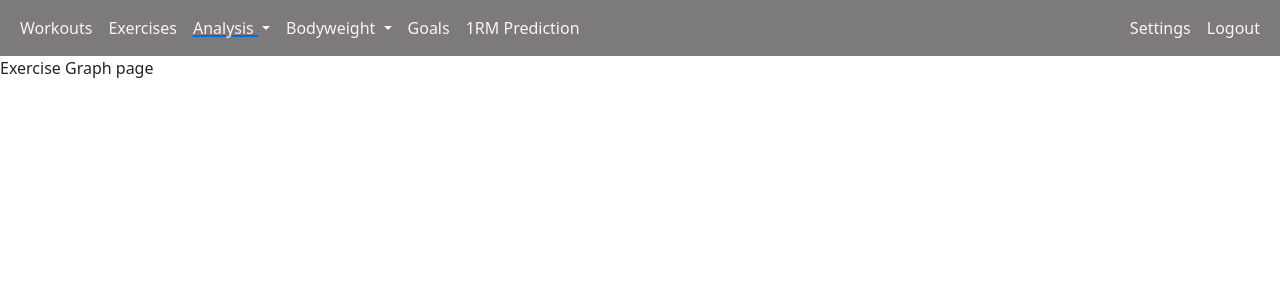
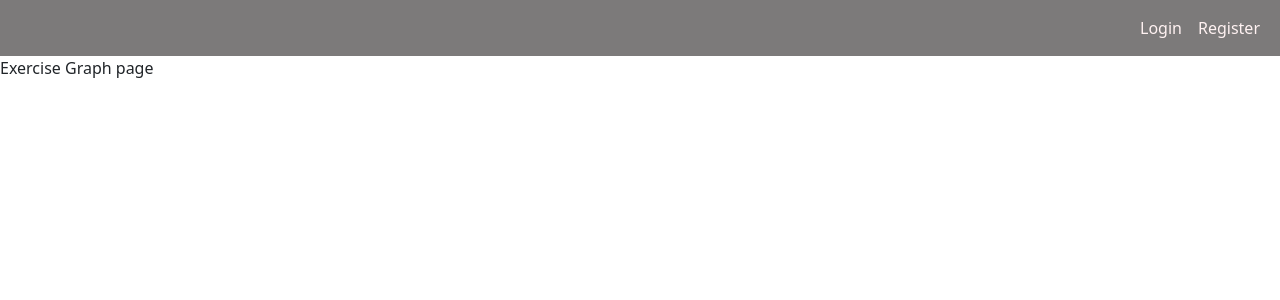
Before and after one commit to asbc0001/AaravCCSNEA777, a Flask app: page /exercise_graph in a window 1280 px wide. Shown: the top 300 px of the page. Run offline with Flask 3, Linux system fonts and the light colour scheme.

Commit message:
Unauthenticated navbar

```diff
--- a/app.py
+++ b/app.py
@@ -148,7 +148,7 @@ def Index():
 
 @app.route('/workouts')
 def Workouts():
-    return render_template("layout.html")
+    return render_template("workouts.html")
 
 @app.route('/exercises')
 def Exercises():
--- a/static/styles.css
+++ b/static/styles.css
@@ -34,6 +34,7 @@
             text-decoration-thickness: 2px;
         }
 
+        /* Change the style of the drop-down menu */
         .dropdown-menu {
             background-color: #7c7a7a;
             border: 1px solid #4fa4ff;
--- a/templates/exercise_graph.html
+++ b/templates/exercise_graph.html
@@ -1,6 +1,8 @@
+<!-- Template for exercise_graph page -->
 {% extends "layout.html" %} <!--This page's content extends from the placeholder defined in layout.html-->
 
-{% block title %} <!--Specify the page title to be shown in the browser tab-->
+<!--Specify the page title to be shown in the browser tab-->
+{% block title %}
     Exercise Graph
 {% endblock %}
 
--- a/templates/layout.html
+++ b/templates/layout.html
@@ -28,51 +28,15 @@
             </button>
             <!-- Collapsible navbar -->
             <div class="collapse navbar-collapse" id="navbarNav">
-                <!-- Navbar content for authenticated users-->
-                <!-- Left side tabs -->
-                <ul class="navbar-nav me-auto mb-2 mb-lg-0">
-                    <li class="nav-item {% if request.endpoint == 'Workouts' %}active{% endif %}">
-                        <a class="nav-link" href="{{ url_for('Workouts') }}">Workouts</a>
+                <!-- Navbar content for unauthenticated users-->
+                <!-- Right side tabs -->
+                <ul class="navbar-nav ms-auto">
+                    <li class="nav-item {% if request.endpoint == 'Login' %}active{% endif %}">
+                      <a class="nav-link" href="{{ url_for('Login') }}">Login</a>
                     </li>
-                    <li class="nav-item {% if request.endpoint == 'Exercises' %}active{% endif %}">
-                        <a class="nav-link" href="{{ url_for('Exercises') }}">Exercises</a>
-                    </li>
-                    <!-- Dropdown menu for Analysis section pages -->
-                    <li class="nav-item dropdown">
-                        <a class="nav-link {% if request.endpoint == 'Exercise_Graph' or request.endpoint == 'Workout_Graph' or request.endpoint == 'Workout_Chart' %}active{% endif %} dropdown-toggle" id="navbarDropdown" role="button" data-bs-toggle="dropdown" aria-expanded="false">
-                            Analysis
-                        </a>
-                        <div class="dropdown-menu" aria-labelledby="navbarDropdown">
-                            <a class="dropdown-item {% if request.endpoint == 'Exercise_Graph'%}active{% endif %}" href="{{ url_for('Exercise_Graph') }}">Exercise Graph</a>
-                            <a class="dropdown-item {% if request.endpoint == 'Workout_Graph'%}active{% endif %}" href="{{ url_for('Workout_Graph') }}">Workout Graph</a>
-                            <a class="dropdown-item {% if request.endpoint == 'Workout_Chart'%}active{% endif %}" href="{{ url_for('Workout_Chart') }}">Workout Breakdown Chart</a>
-                        </div>
-                    </li>
-                    <!-- Dropdown menu for Bodyweight section pages -->
-                    <li class="nav-item dropdown">
-                        <a class="nav-link {% if request.endpoint == 'Bodyweights' or request.endpoint == 'Bodyweight_Graph' %}active{% endif %} dropdown-toggle" id="navbarDropdown" role="button" data-bs-toggle="dropdown" aria-expanded="false">
-                            Bodyweight
-                        </a>
-                        <div class="dropdown-menu" aria-labelledby="navbarDropdown">
-                            <a class="dropdown-item {% if request.endpoint == 'Bodyweights'%}active{% endif %}" href="{{ url_for('Bodyweights') }}">Track Bodyweight</a>
-                            <a class="dropdown-item {% if request.endpoint == 'Bodyweight_Graph'%}active{% endif %}" href="{{ url_for('Bodyweight_Graph') }}">Bodyweight Graph</a>
-                        </div>
-                    </li>
-                    <li class="nav-item {% if request.endpoint == 'Goals' %}active{% endif %}">
-                        <a class="nav-link" href="{{ url_for('Goals') }}">Goals</a>
-                    </li>
-                    <li class="nav-item {% if request.endpoint == 'Prediction' %}active{% endif %}">
-                        <a class="nav-link" href="{{ url_for('Prediction') }}">1RM Prediction</a>
-                    </li>
-                </ul>
-                <!-- Right side tabs -->
-                <ul class="navbar-nav">
-                    <li class="nav-item {% if request.endpoint == 'Settings' %}active{% endif %}">
-                      <a class="nav-link" href="{{ url_for('Settings') }}">Settings</a>
-                    </li>
-                    <li class="nav-item">
-                      <a class="nav-link" href="{{ url_for('Logout') }}">Logout</a>
-                    </li>
+                    <li class="nav-item {% if request.endpoint == 'Register' %}active{% endif %}">
+                        <a class="nav-link" href="{{ url_for('Register') }}">Register</a>
+                      </li>
                 </ul>
 
             </div>
@@ -84,7 +48,6 @@
     <main class="container-fluid text-center"></main>
             {% block main %}{% endblock %} <!-- Jinja placeholder which other templates will extend-->
     </main>
-
 </body>
 
 </html>
```
